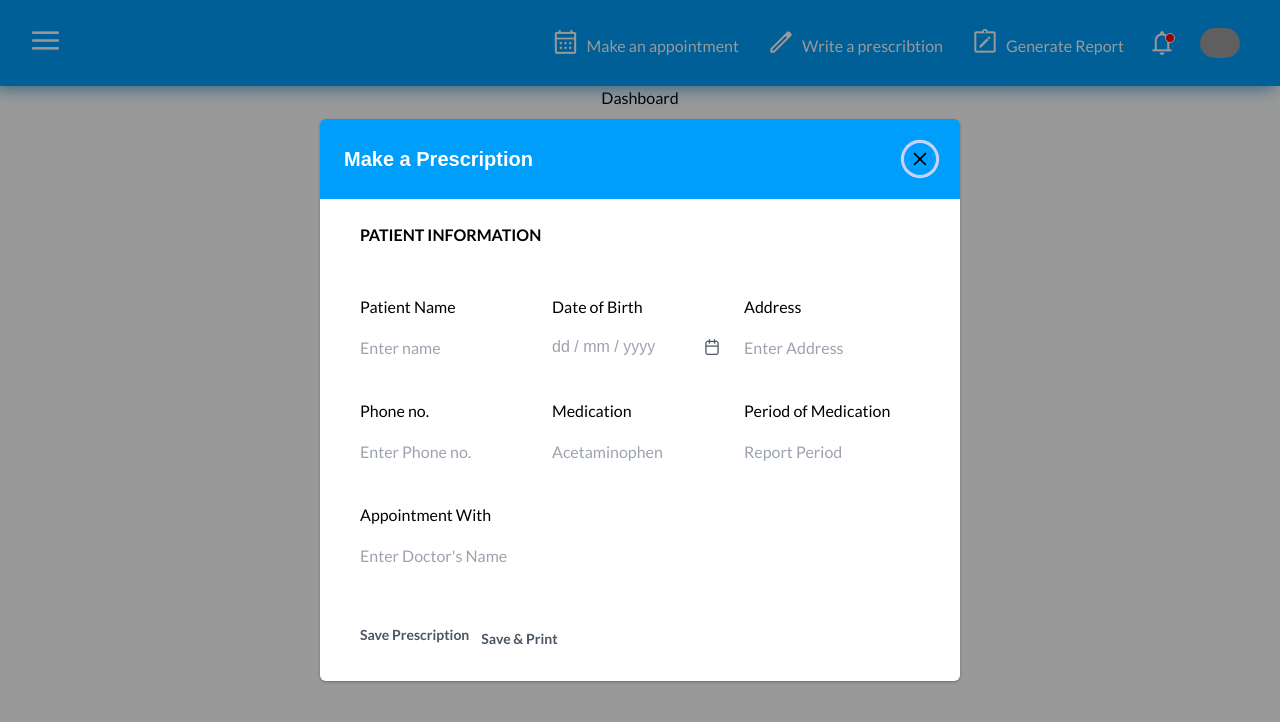
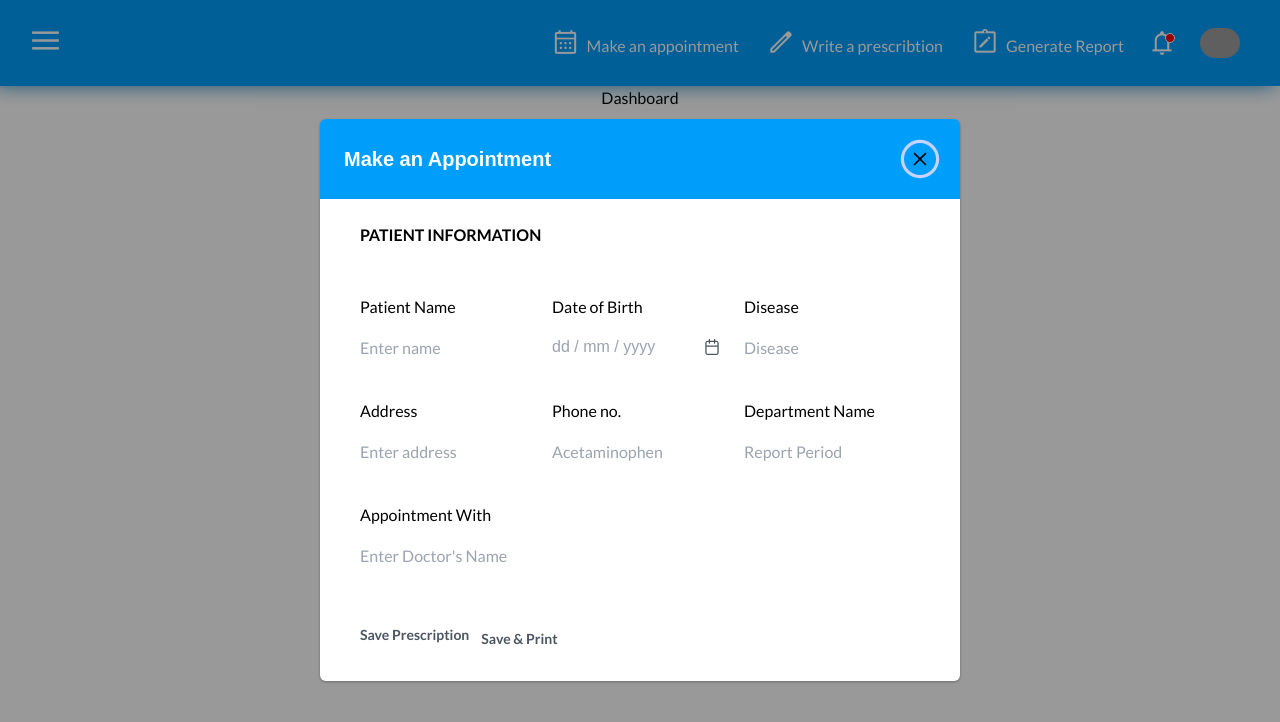
Before and after one commit to T3d4/medboard, a Vue app: page / in a window 1280 px wide. Shown: the top 722 px of the page. Built offline with nearby package versions, Linux system fonts and the light colour scheme; grey boxes are pictures that could not be loaded; a web font is replaced by a local one.

Commit message:
minor changes

```diff
--- a/src/components/PrescriptionModal.vue
+++ b/src/components/PrescriptionModal.vue
@@ -80,7 +80,7 @@
   import { useField, useForm } from 'vee-validate'
   import { ref } from 'vue'
 
-  const visible = ref(true)
+  const visible = ref(false)
   const { handleSubmit, resetForm } = useForm()
   const { value, errorMessage } = useField('date', validateField)
 
--- a/src/views/ContentView.vue
+++ b/src/views/ContentView.vue
@@ -2,11 +2,14 @@
   <div class="text-center">Dashboard</div>
   <GenereateReport />
   <PrescriptionModal/>
+  <AppointmentModal/>
 </template>
 
 <script setup>
+import AppointmentModal from '../components/AppointmentModal.vue';
 import GenereateReport from '../components/GenereateReport.vue'
 import PrescriptionModal from '../components/PrescriptionModal.vue';
+
 </script>
 
 <style lang="scss" scoped></style>
```
